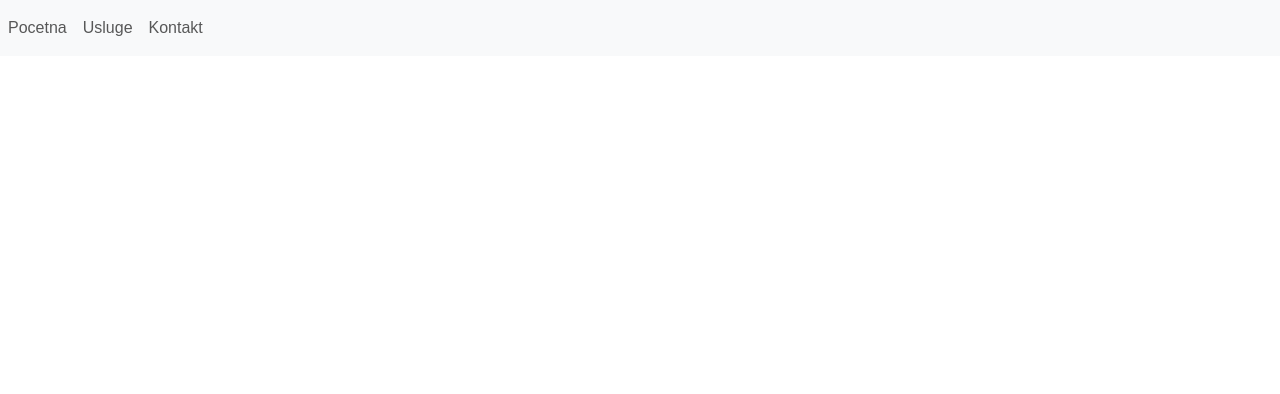
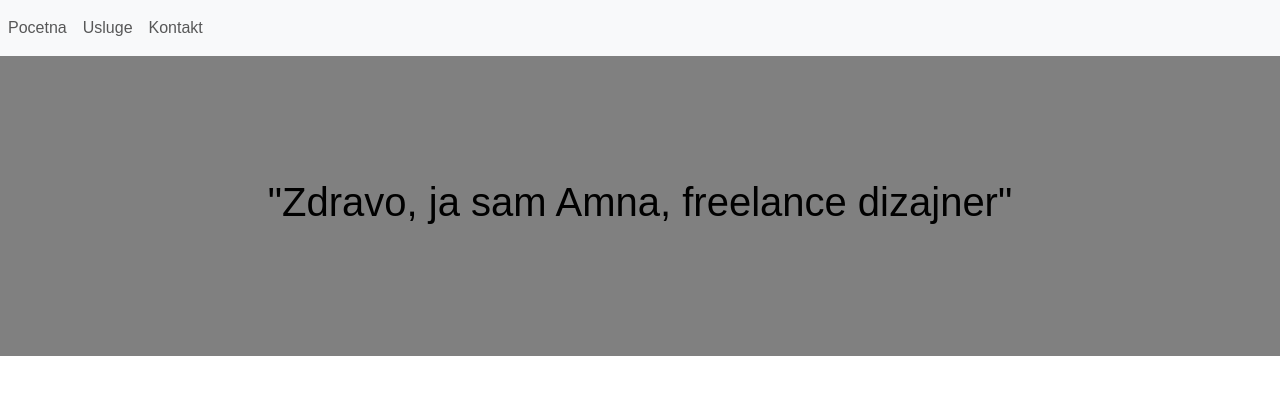
Before and after one commit to amradz/NAHLA-Ispit, a plain HTML site: page index.html in a window 1280 px wide. Drawn offline with nearby package versions, Linux system fonts and the light colour scheme.

Commit message:
Drugi commit

```diff
--- a/index.html
+++ b/index.html
@@ -26,8 +26,13 @@
      </nav>
 
 
-
-
+        <section class="hero text-center text-white d-flex flex-column justify-content-center align-items-center">
+           <div class="hero-image">
+            <div class="hero-text">
+                <h1>"Zdravo, ja sam Amna, freelance dizajner"</h1>
+            </div>
+           </div>
+        </section>
 
 
 </body>
```
